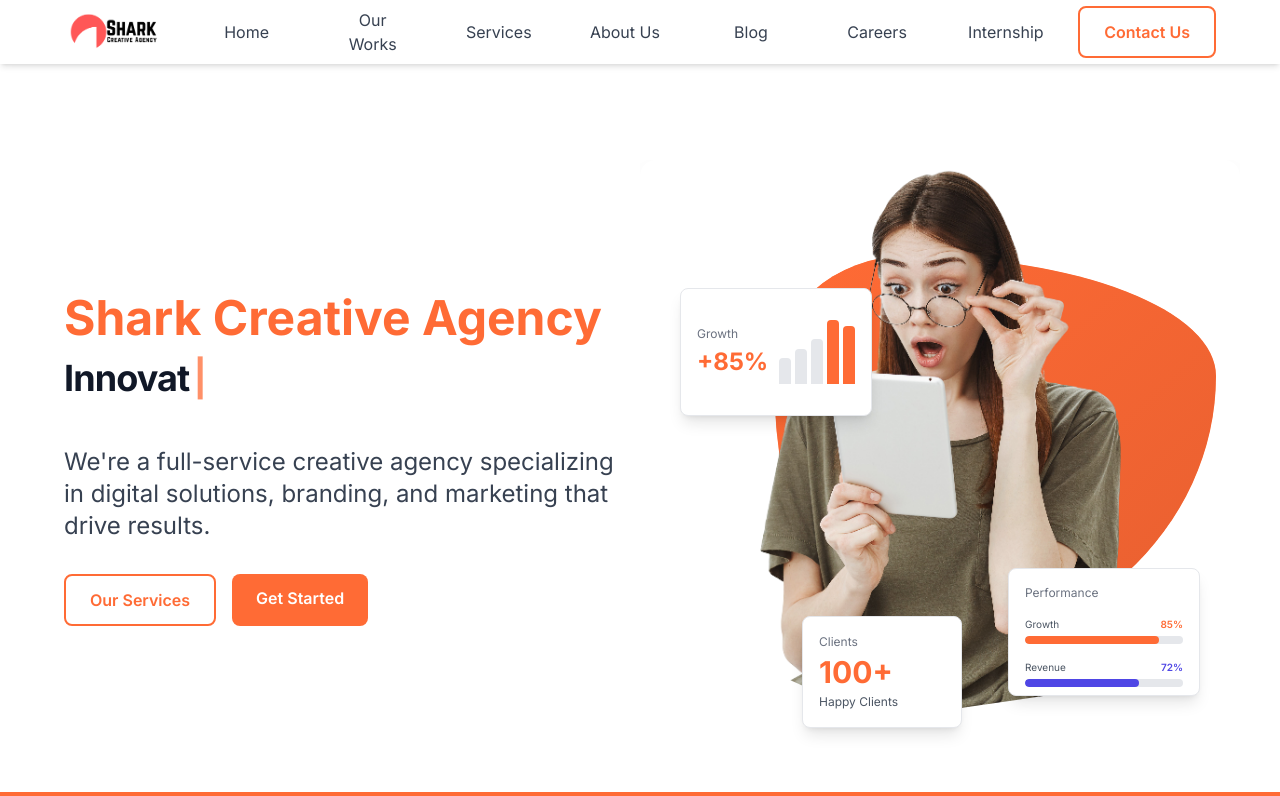
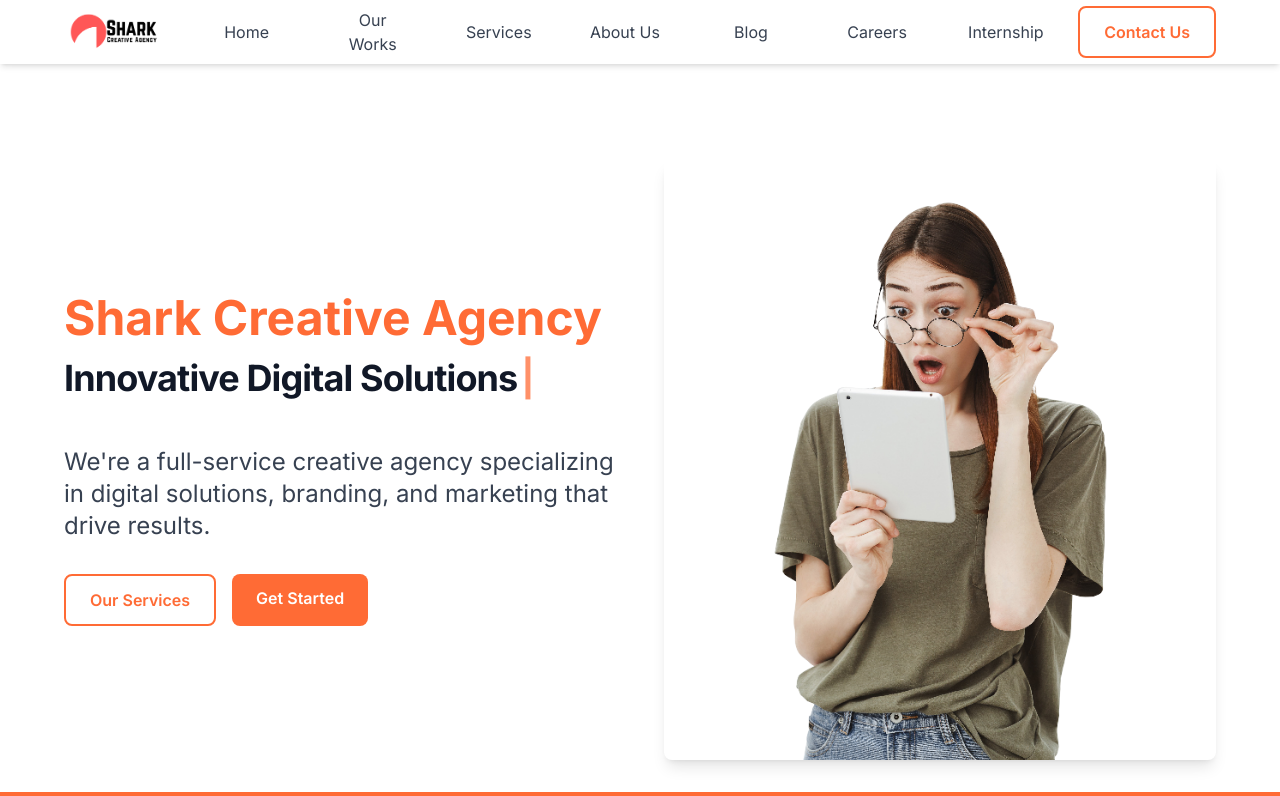
Before and after one commit to bala290498/shark-creative-agency, a Next.js app: page / in a window 1280 px wide. Shown: the top 796 px of the page. Built offline with nearby package versions, Linux system fonts and the light colour scheme.

Commit message:
Update hero section: remove blob container and cards, use hero.png image

```diff
--- a/app/page.tsx
+++ b/app/page.tsx
@@ -2,8 +2,6 @@
 import Link from 'next/link'
 import Image from 'next/image'
 import TextType from '@/components/TextType'
-import GrowthGraphCard from '@/components/GrowthGraphCard'
-import LineGraphCard from '@/components/LineGraphCard'
 import { Testimonials } from '@/components/ui/testimonials'
 import CurvedLoop from '@/components/ui/curved-loop'
 import LogoLoop from '@/components/ui/logo-loop'
@@ -54,8 +52,8 @@
               <h2 className="text-2xl sm:text-3xl md:text-4xl font-bold mb-4 md:mb-6 min-h-[3rem] md:min-h-[4rem]">
               <TextType
                 text={[
-                  "Transform Your Brand with Creative Excellence",
-                  "Innovative Digital Solutions for Your Business",
+                  "Transform Your Brand",
+                  "Innovative Digital Solutions",
                   "Elevate Your Brand with Expert Design"
                 ]}
                 typingSpeed={75}
@@ -79,68 +77,16 @@
               </div>
             </div>
 
-            {/* Right Side - Blob Container with Image and Infographic Cards */}
-            <div className="relative h-[500px] md:h-[600px] hidden md:block">
-              {/* Hero Image - Top extends above blob, bottom cropped by blob */}
-              <div className="absolute top-0 left-1/2 -translate-x-1/2 z-20">
-                <div className="relative w-[500px] h-[480px] md:w-[600px] md:h-[580px] overflow-hidden hero-image-container shadow-2xl">
-                  <Image
-                    src="/hero.png"
-                    alt="Hero"
-                    fill
-                    className="object-cover"
-                    priority
-                  />
-                </div>
-              </div>
-
-              {/* Blob Container */}
-              <div className="absolute top-24 right-0 w-4/5 h-[320px] md:h-[400px] z-10">
-                <div
-                  className="w-full h-full relative blob-shape overflow-hidden"
-                  style={{
-                    background: 'linear-gradient(135deg, #ff6b35 0%, #ff8c5a 100%)',
-                  }}
-                >
-                  <div className="absolute inset-0 bg-gradient-to-br from-tiger-orange to-tiger-orange-600 opacity-90 blob-shape"></div>
-                </div>
-              </div>
-
-              {/* Infographic Cards positioned around blob */}
-              <div className="absolute top-32 left-4 z-30">
-                <GrowthGraphCard />
-              </div>
-
-              <div className="absolute bottom-16 right-4 z-30">
-                <LineGraphCard />
-              </div>
-
-              <div className="absolute bottom-8 left-1/4 z-30">
-                <div className="bg-white rounded-lg shadow-lg p-4 w-40 h-28 border border-gray-200">
-                  <div className="flex flex-col h-full justify-center">
-                    <span className="text-xs text-gray-500 mb-1">Clients</span>
-                    <span className="text-3xl font-bold text-tiger-orange">100+</span>
-                    <span className="text-xs text-gray-600 mt-1">Happy Clients</span>
-                  </div>
-                </div>
-              </div>
-            </div>
-
-            {/* Mobile: Show image and simplified cards */}
-            <div className="relative h-[400px] md:hidden">
-              <div className="relative w-full h-64 rounded-lg overflow-hidden shadow-lg mb-6">
+            {/* Right Side - Hero Image */}
+            <div className="relative h-[500px] md:h-[600px]">
+              <div className="relative w-full h-full rounded-lg overflow-hidden shadow-lg">
                 <Image
                   src="/hero.png"
                   alt="Hero"
-                  width={800}
-                  height={600}
-                  className="w-full h-full object-cover"
+                  fill
+                  className="object-cover"
                   priority
                 />
-              </div>
-              <div className="grid grid-cols-2 gap-4">
-                <GrowthGraphCard />
-                <LineGraphCard />
               </div>
             </div>
           </div>
```
